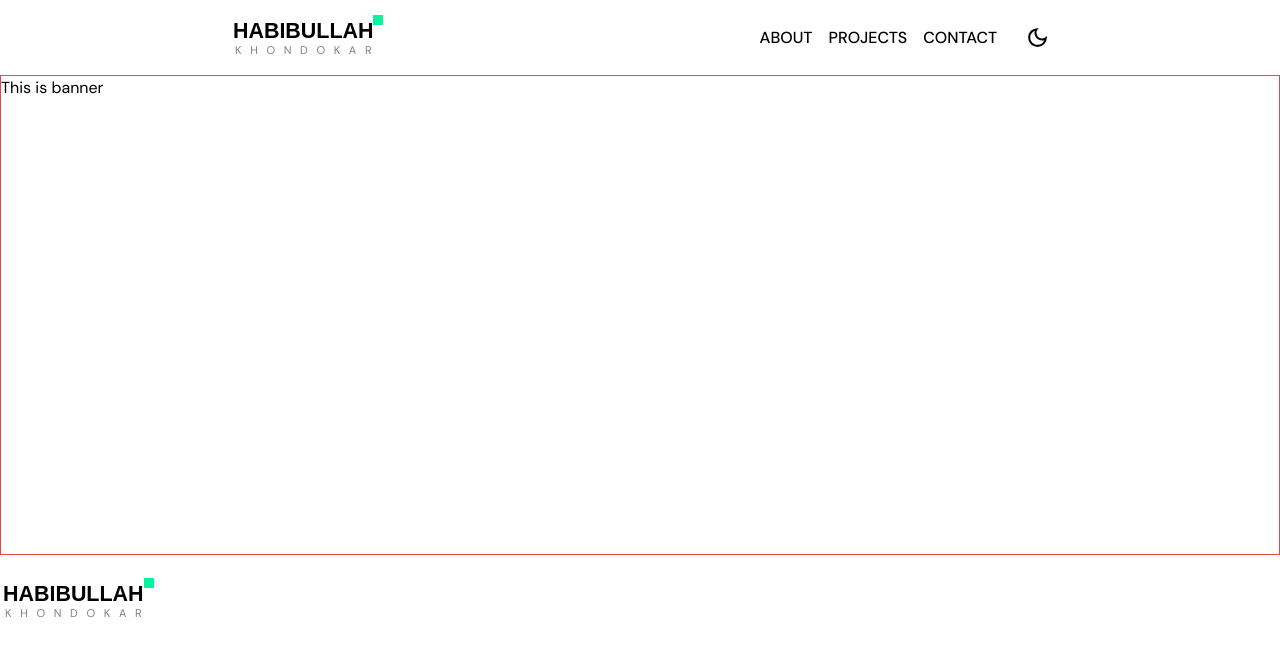
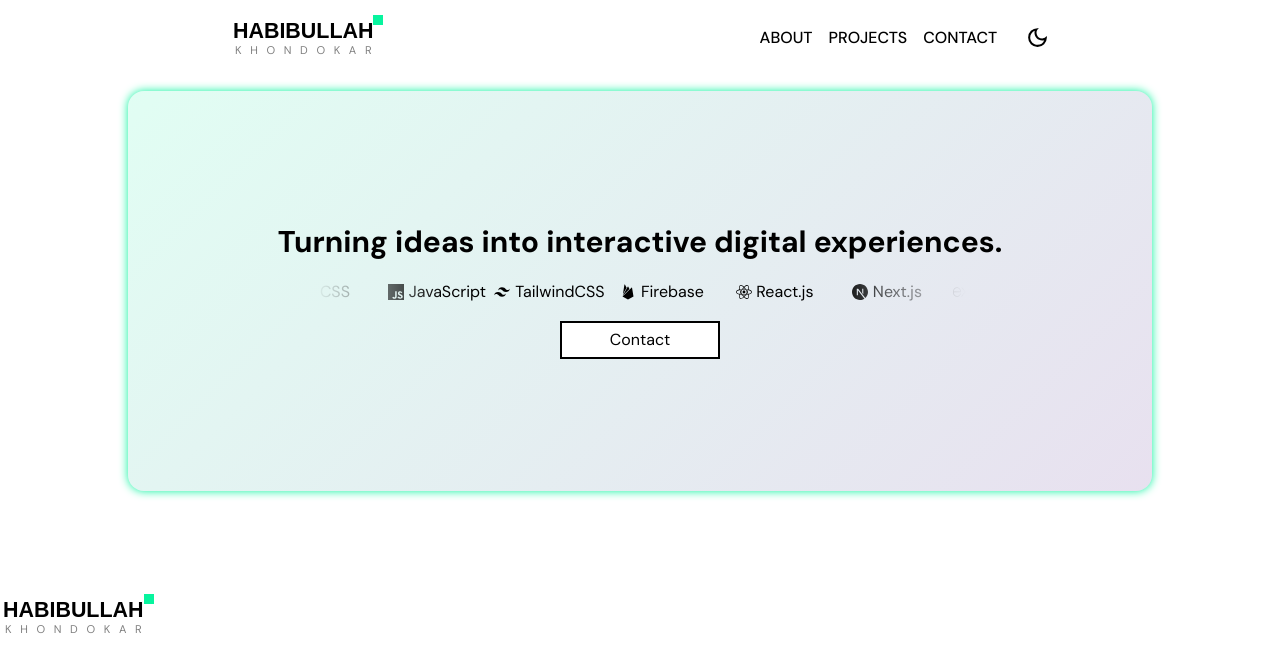
Before and after one commit to Habibullah-KH/Habibullah-portfolio, a Next.js app: page / in a window 1280 px wide. Shown: the top 672 px of the page. Built offline with nearby package versions, Linux system fonts and the light colour scheme.

Commit message:
banner section updated

```diff
--- a/src/app/components/Banner/Banner.jsx
+++ b/src/app/components/Banner/Banner.jsx
@@ -1,10 +1,31 @@
-import './banner.css'
-export default function Banner(){
-    return(
-        <>
-            <div className="border border-red-500 banner_container">
-                This is banner
-            </div>
-        </>
-    );
-}
+"use client";
+import ButtonFill from "../Buttons/Button_fill/ButtonFill";
+import InfiniteScroll from "../Infinite_scroll/InfiniteScroll";
+// import InfiniteScroll from "../Infinite_scroll/InfiniteScroll";
+import "./banner.css";
+
+const Banner = () => {
+
+  return (
+    <div className="banner">
+
+    <div className="flex flex-col items-center">
+      <p className="font-bold text-xl md:text-3xl text-center mb-3">
+        Turning ideas into interactive digital experiences.
+      </p>
+
+        {/* <InfiniteScroll/> */}
+        <InfiniteScroll/>
+
+      <div className="w-[10rem]">
+      <ButtonFill>
+        Contact
+      </ButtonFill>
+      </div>
+    </div>
+
+    </div>
+  );
+};
+
+export default Banner;
--- a/src/app/components/Banner/banner.css
+++ b/src/app/components/Banner/banner.css
@@ -1,3 +1,12 @@
-.banner_container{
-    height: 30rem;
+.banner{
+  margin: 0 auto;
+  margin-top: 1rem;
+  border-radius: 1rem;
+  height: 25rem;
+  width: 80%;
+  display: flex;
+  align-items: center;
+  justify-content: center;
+  box-shadow: 0 0 10px var(--clr-primary);
+  background-image: var(--gradient-primary);
 }
--- a/src/app/components/Buttons/Button_fill/ButtonFill.jsx
+++ b/src/app/components/Buttons/Button_fill/ButtonFill.jsx
@@ -1,8 +1,10 @@
+import { useTheme } from '../../Theme/useTheme';
 import './buttonFill.css'
 export default function ButtonFill({children}){
+        const {darkMode} = useTheme();
     return(
         <>
-        <div className="button_container">
+        <div className={`${darkMode === 'enabled' ? "button_container_dark" : "button_container" }`}>
         {children}
         </div>
         </>
--- a/src/app/components/Buttons/Button_fill/buttonFill.css
+++ b/src/app/components/Buttons/Button_fill/buttonFill.css
@@ -7,6 +7,7 @@
     padding: 5px;
     text-align: center;
     background-color: var(--clr-white);
+
 }
 .button_container:hover{
     color: white;
@@ -38,3 +39,45 @@
 .button_container::before{
     transform-origin: right;
 }
+
+
+.button_container_dark{
+    border: 2px solid gray;
+    color: white;
+    position: relative;
+    z-index:1999;
+    transition: ease-in-out 0.3s;
+    padding: 5px;
+    text-align: center;
+    background-color: var(--clr-black);
+}
+.button_container_dark:hover{
+    color: black;
+}
+
+/* setup moving background */
+.button_container_dark::before{
+    content: '';
+    z-index: -1;
+    position: absolute;
+    top: 0px;
+    bottom: 0px;
+    left: 0px;
+    right: 0px;
+    width: 100%;
+    background-color: white;
+    transform-origin: left;
+    transform: scaleX(0);
+    transition: transform 0.3s ease-in-out;
+}
+
+/* hover to functional moving background */
+.button_container_dark:hover:before{
+    transform: scaleX(1);
+    transform-origin: left;
+}
+
+/* after remove mouse hover */
+.button_container_dark::before{
+    transform-origin: right;
+}
--- a/src/app/components/Buttons/Theme_swap/ThemeSwap.jsx
+++ b/src/app/components/Buttons/Theme_swap/ThemeSwap.jsx
@@ -1,23 +1,24 @@
-import './themeSwap.css'
-import { useState } from 'react';
+import './themeSwap.css';
 import { MdOutlineDarkMode } from "react-icons/md";
 import { FiSun } from "react-icons/fi";
+import { useTheme } from '../../Theme/useTheme';
 
-export default function ThemeSwap(){
-    const[click, SetClick] = useState(false)
-    return(
-        <>
+export default function ThemeSwap() {
+  const { darkMode, swapTheme } = useTheme();
+
+  const isDark = darkMode === 'enabled';
+
+  return (
     <button
-         className={`ThemeSwap-button ${click ? 'active' : ''}`}
-         onClick={()=>SetClick(!click)}
+      className={`ThemeSwap-button ${isDark ? 'active' : ''}`}
+      onClick={swapTheme}
     >
       <span className="icon moon-icon">
         <MdOutlineDarkMode size={25} />
       </span>
       <span className="icon sun-icon">
-        <FiSun  size={25} />
+        <FiSun size={25} />
       </span>
     </button>
-        </>
   );
 }
--- /dev/null
+++ b/src/app/components/Infinite_scroll/InfiniteScroll.jsx
@@ -0,0 +1,26 @@
+import './infiniteScroll.css'
+import { IoLogoHtml5 } from "react-icons/io";
+import { FaCss3Alt } from "react-icons/fa6";
+import { SiJavascript } from "react-icons/si";
+import { RiTailwindCssFill } from "react-icons/ri";
+import { IoLogoFirebase } from "react-icons/io5";
+import { FaReact } from "react-icons/fa6";
+import { SiNextdotjs } from "react-icons/si";
+import { SiExpress } from "react-icons/si";
+
+export default function InfiniteScroll (){
+    return(
+        <>
+<ul class="wrapper">
+  <li class="item item1"><IoLogoHtml5 /> HTML</li>
+  <li class="item item2"><FaCss3Alt /> CSS</li>
+  <li class="item item3"><SiJavascript /> JavaScript</li>
+  <li class="item item4"><span className='font-xl'><RiTailwindCssFill /></span> TailwindCSS</li>
+  <li class="item item5"><IoLogoFirebase /> Firebase</li>
+  <li class="item item6"><FaReact /> React.js</li>
+  <li class="item item7"><SiNextdotjs /> Next.js</li>
+  <li class="item item8"><SiExpress /> Express.js</li>
+</ul>
+        </>
+    );
+}
--- /dev/null
+++ b/src/app/components/Infinite_scroll/infiniteScroll.css
@@ -0,0 +1,72 @@
+
+.wrapper {
+  width: 90%;
+  max-width: 1536px;
+  margin-inline: auto;
+  position: relative;
+  margin: 0.5rem 0 1rem 0;
+  height: 25px;
+  overflow: hidden;
+  mask-image: linear-gradient(
+    to right,
+    rgba(0, 0, 0, 0),
+    rgba(0, 0, 0, 1) 20%,
+    rgba(0, 0, 0, 1) 80%,
+    rgba(0, 0, 0, 0)
+  );
+}
+
+@keyframes scrollLeft {
+  to {
+    left: -100px;
+  }
+}
+
+.item {
+  display: flex;
+  gap: 0.3rem;
+  font-size: 1rem;
+  align-items: center;
+  justify-content: center;
+  width: 100px;
+  height: 25px;
+  border-radius: 6px;
+  position: absolute;
+  left: max(calc(100px * 8), 100%);
+  animation-name: scrollLeft;
+  animation-duration: 30s;
+  animation-timing-function: linear;
+  animation-iteration-count: infinite;
+}
+
+.item1 {
+  animation-delay: calc(30s / 8 * (8 - 1) * -1);
+}
+
+.item2 {
+  animation-delay: calc(30s / 8 * (8 - 2) * -1);
+}
+
+.item3 {
+  animation-delay: calc(30s / 8 * (8 - 3) * -1);
+}
+
+.item4 {
+  animation-delay: calc(30s / 8 * (8 - 4) * -1);
+}
+
+.item5 {
+  animation-delay: calc(30s / 8 * (8 - 5) * -1);
+}
+
+.item6 {
+  animation-delay: calc(30s / 8 * (8 - 6) * -1);
+}
+
+.item7 {
+  animation-delay: calc(30s / 8 * (8 - 7) * -1);
+}
+
+.item8 {
+  animation-delay: calc(30s / 8 * (8 - 8) * -1);
+}
--- a/src/app/components/NavBar/NavBar.jsx
+++ b/src/app/components/NavBar/NavBar.jsx
@@ -64,7 +64,7 @@ return(
  {/*dropdown swapwe end*/}
 
  <div className=
-{`dropdown_container md:hidden backdrop-blur-2xl bg-white/40
+{`dropdown_container md:hidden backdrop-blur-2xl
 ${navDrop ? 'top-[50px]':'-top-[190px]'}
 `}>
    <ul>
--- a/src/app/globals.css
+++ b/src/app/globals.css
@@ -10,7 +10,7 @@
   --clr-primary: #07f49e;
   --clr-secondary: #42047e;
 
-  --gradient-primary: linear-gradient(135deg, var(--clr-primary), var(--clr-secondary));
+  --gradient-primary: linear-gradient(135deg, #07f49d1f, #41047e1f);
 
 
   --font-primary: "DM Sans", sans-serif;
--- a/src/app/layout.js
+++ b/src/app/layout.js
@@ -21,6 +21,7 @@ export default function RootLayout({ children }) {
       </div>
       <Footer/>
       </ThemeProvider>
+
       </body>
     </html>
   );
```
Lines whose indentation alone changed are shown as unchanged.
